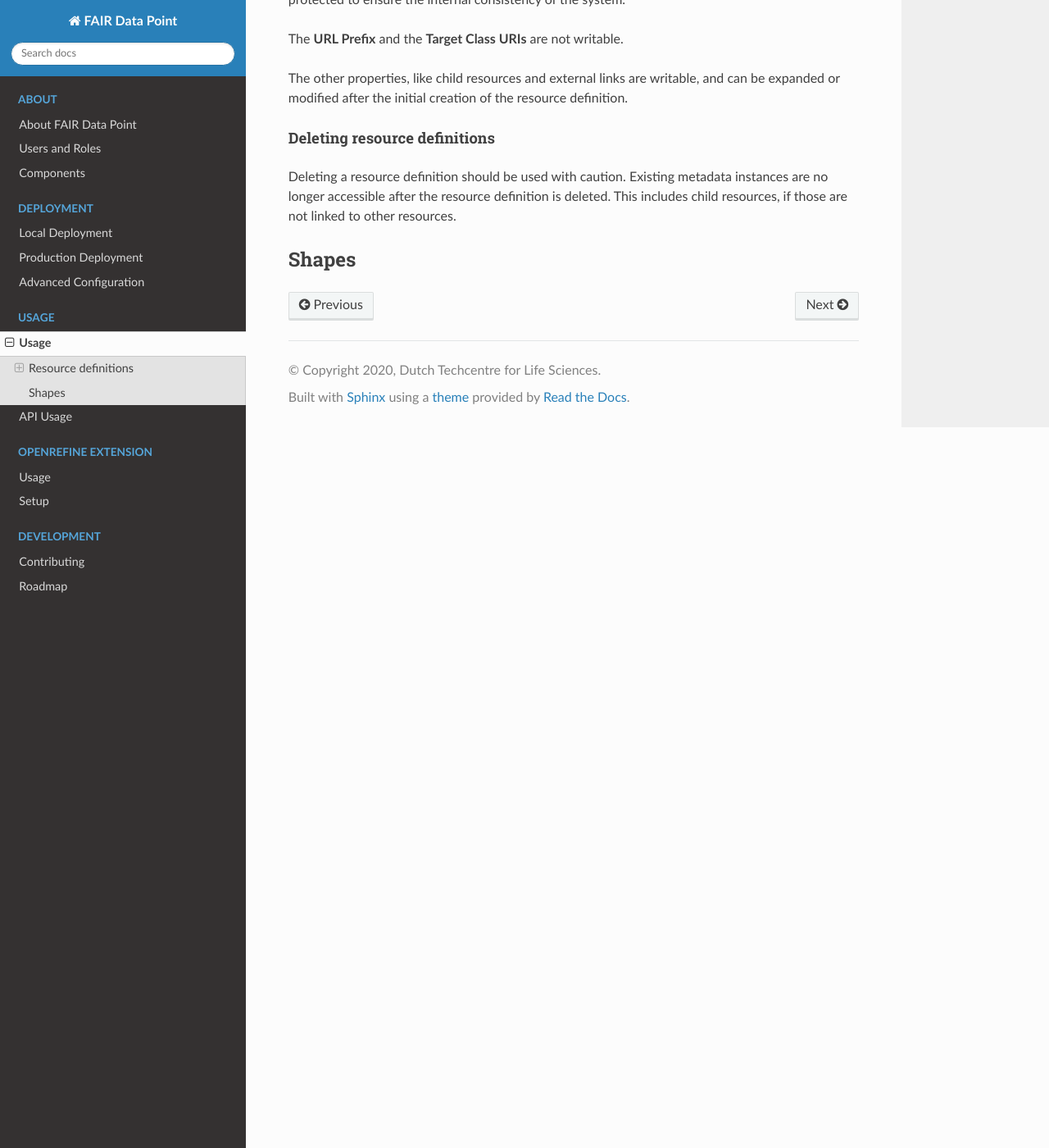
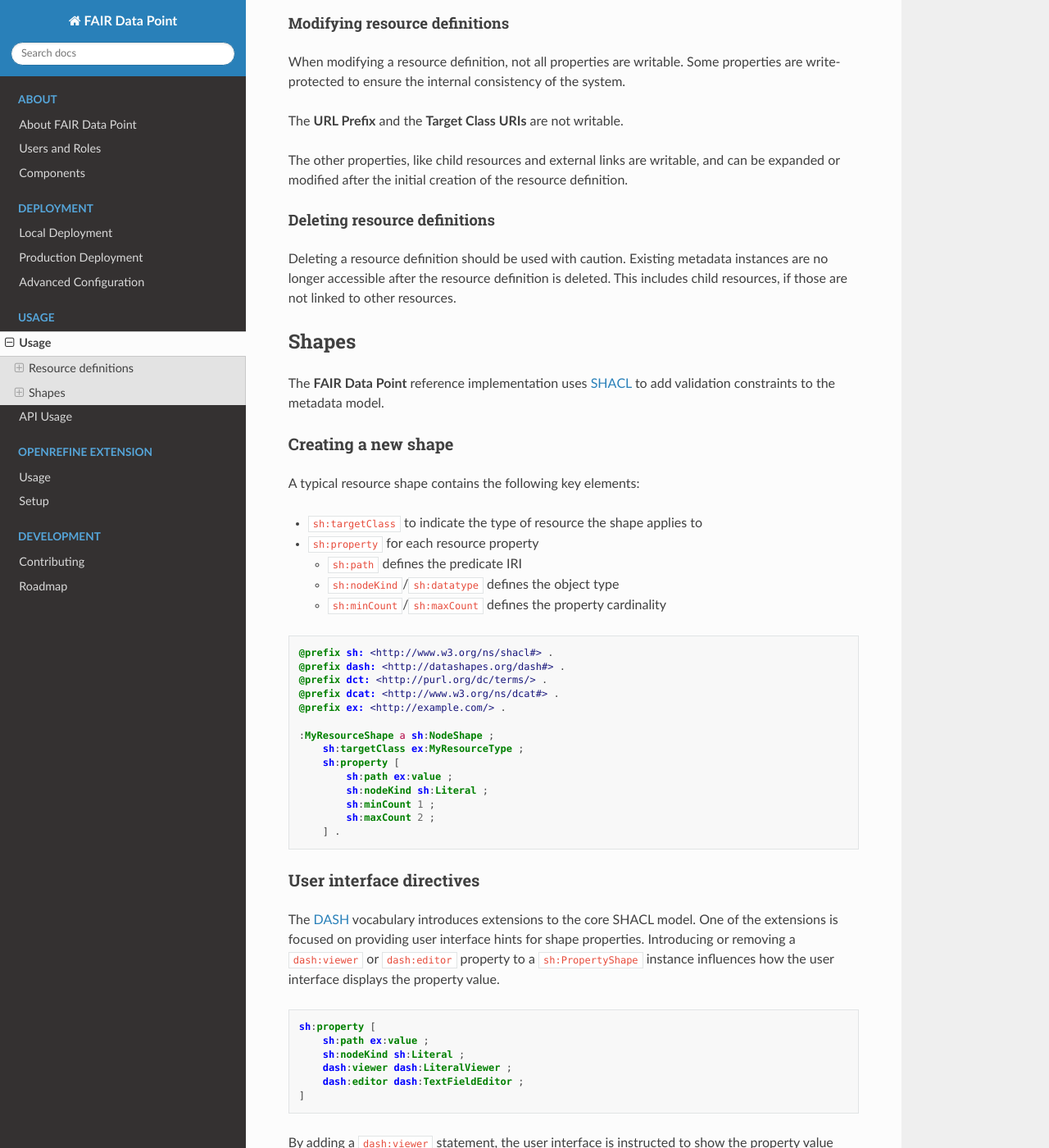
Before and after one commit to FAIRDataTeam/FAIRDataPoint-Docs, a Sphinx documentation site: the page built from docs/usage/usage.rst, in a window 1280 px wide and 1400 px high, scrolled down 1437 px. Shown: the whole window at 82% size. Built offline with Sphinx 7.4.7 and the Read the Docs theme 2.0.0, drawn with Linux system fonts in a browser that asks for light colours; some of the changed text lies outside the part shown.

Commit message:
Added more examples to the existing text to address the issues raised by @rajaram5. Started the section on shapes.

```diff
--- a/docs/usage/api-usage.rst
+++ b/docs/usage/api-usage.rst
@@ -52,7 +52,7 @@
 Retrieving metadata
 -------------------
 
-Retrieving metadata is open for GET requests without authorization.
+Retrieving metadata is open for GET requests without authorization. In the following example, we retrieve a ``Dataset`` resource by issuing a ``GET`` request to the ``/dataset`` prefix followed by its identifier (a UUID).
 
 .. code :: bash
 
--- a/docs/usage/usage.rst
+++ b/docs/usage/usage.rst
@@ -21,18 +21,18 @@
 Creating resource definitions
 ^^^^^^^^^^^^^^^^^^^^^^^^^^^^^
 
-Creating a new resource definition.
+When creating a new resource definition, the user interface presents you a form where a resource can be defined through a number of properties.
 
-**Name** defines the human readable name for a resource definition. This name is used in the admin dashboard to identify the definitions, and does not affect a definition on the functional level.
+**Name** defines the human readable name for a resource definition. This name is used in the admin dashboard to identify the definitions, and does not affect a definition on the functional level. For example, for the default ``dcat:Dataset`` resource, the human readable name would be ``"Dataset"``.
 
-**URL Prefix** defines the URL path for a resource. This context path should be a unique identifier, unique in the scope of the other resource defined within the FAIR Data Point instance.
+**URL Prefix** defines the URL path for a resource. This context path should be a unique identifier, unique in the scope of the other resource defined within the FAIR Data Point instance. For example, for the ``dcat:Dataset`` resource the prefix is ``dataset``.
 
 **Target Class URIs** links the :ref:`shape definitions <shapes>` to a resource definition. In the current implementation, each shape that should be applied to the resource must be listed here. The expected URI value must match the ``sh:targetClass`` value of the shape definition. A common example is to list the ``dcat:Resource`` shape target class along with the specific subclass for the resource, like ``dcat:Dataset``.
 
 **Children** defines child resources, if any. This applies when the resource acts as a parent resource for other types of resources. Children are defined by the following properties to provide directives for both the server and the client side.
 
 * *Child Resource* links to the child's *resource definition*. The child resource must be defined beforehand.
-* *Child Relation URI* defines the predicate IRI that links the parent to the child on the metadata instance level.
+* *Child Relation URI* defines the predicate IRI that links the parent to the child on the metadata instance level. A common example is the link from a ``dcat:Dataset`` to a ``dcat:Distribution``; these resources are linked by the ``dcat:distribution`` predicate.
 * *Child List View Title* defines a literal value to be displayed as a section header for the child resources in the user interface.
 * *Child List View Tags URI* defines the predicate IRI for values that are displayed in the user interface whenever the child resources are listed. A common example is ``dcat:theme`` for ``dcat:Dataset`` resources.
 * *Child List View Metadata* defines predicate IRIs for values that are listed in the child resource summary.
@@ -61,3 +61,80 @@
 
 Shapes
 ======
+
+The **FAIR Data Point** reference implementation uses `SHACL <https://www.w3.org/TR/shacl>`_ to add validation constraints to the metadata model.
+
+Creating a new shape
+--------------------
+
+A typical resource shape contains the following key elements:
+
+* ``sh:targetClass`` to indicate the type of resource the shape applies to
+* ``sh:property`` for each resource property
+
+  * ``sh:path`` defines the predicate IRI
+  * ``sh:nodeKind``/``sh:datatype`` defines the object type
+  * ``sh:minCount``/``sh:maxCount`` defines the property cardinality
+
+.. code :: turtle
+
+    @prefix sh: <http://www.w3.org/ns/shacl#> .
+    @prefix dash: <http://datashapes.org/dash#> .
+    @prefix dct: <http://purl.org/dc/terms/> .
+    @prefix dcat: <http://www.w3.org/ns/dcat#> .
+    @prefix ex: <http://example.com/> .
+
+    :MyResourceShape a sh:NodeShape ;
+        sh:targetClass ex:MyResourceType ;
+        sh:property [
+            sh:path ex:value ;
+            sh:nodeKind sh:Literal ;
+            sh:minCount 1 ;
+            sh:maxCount 2 ;
+        ] .
+
+User interface directives
+-------------------------
+
+The `DASH <http://datashapes.org/dash>`_ vocabulary introduces extensions to the core SHACL model. One of the extensions is focused on providing user interface hints for shape properties. Introducing or removing a ``dash:viewer`` or ``dash:editor`` property to a ``sh:PropertyShape`` instance influences how the user interface displays the property value.
+
+.. code :: turtle
+
+    sh:property [
+        sh:path ex:value ;
+        sh:nodeKind sh:Literal ;
+        dash:viewer dash:LiteralViewer ;
+        dash:editor dash:TextFieldEditor ;
+    ]
+
+By adding a ``dash:viewer`` statement, the user interface is instructed to show the property value when the resource metadata is displayed. Removing a ``dash:viewer`` statement will instruct the user interface will not render the property value at all. The value will still be present in the metadata model. The supported set of viewers (version 1.6.0):
+
+* ``sh:LabelViewer``
+* ``sh:URIViewer``
+
+By adding a ``dash:editor`` statement, the editor form in the user interface will show an edit field for the property. Removing a ``dash:editor`` statement will prevent the property from being edited. This could be intended behaviour for properties that are generated server side. The supported set of editors (version 1.6.0):
+
+* ``sh:TextFieldEditor``
+* ``sh:TextAreaEditor``
+* ``sh:URIEditor``
+* ``sh:DatePickerEditor``
+
+Extending an existing shape
+---------------------------
+
+Extending an existing shape can be achieved by targeting the same ``sh:targetClass``. For example, to extend the existing ``dcat:Dataset`` shape, an extension shape could look like the following:
+
+.. code :: turtle
+
+    :MyExtension a sh:NodeShape ;
+        sh:targetClass dcat:Dataset ;
+        sh:property [
+            sh:path <http://example.com/vocab#myProperty> ;
+            sh:nodeKind sh:Literal ;
+            sh:minCount 1 ;
+        ] .
+
+Limitations
+-----------
+* The current implementation does not provide proper support for overriding properties when an existing resource is extended
+* The set of supported ``dash:viewer`` and ``dash:editor`` types does not cover the full range as specified in the DASH specs.
```
